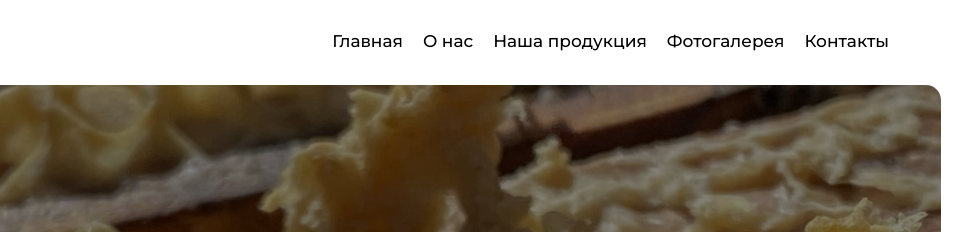
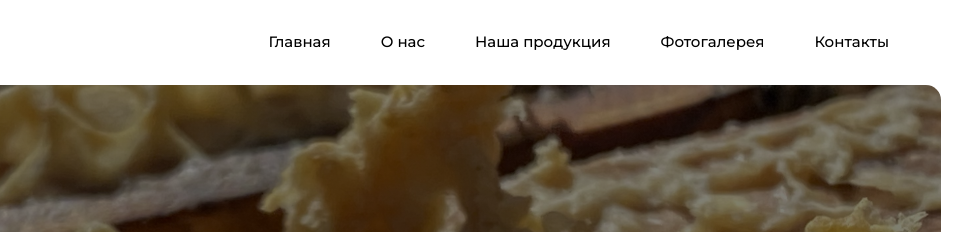
Before and after one commit to Marta5511/Marta5511.github.io, a plain HTML site: page index.html in a window 1280 px wide. Shown: the top 232 px of the page, 309-1280 px from the left. Drawn offline with Linux system fonts and the light colour scheme.

Commit message:
Update index.html

```diff
--- a/index.html
+++ b/index.html
@@ -15,7 +15,7 @@
     <script src="./dist/bootstrap.bundle.min.js"></script>
     <script src="./dist/bootstrap.min.js"></script>
     <link rel="stylesheet" href="./css/style.css">
-    <link rel="stylesheet" href="./css/_media.css">
+    <link rel="stylesheet" href="./css/media.css">
 
   </head>
   <body>
```
